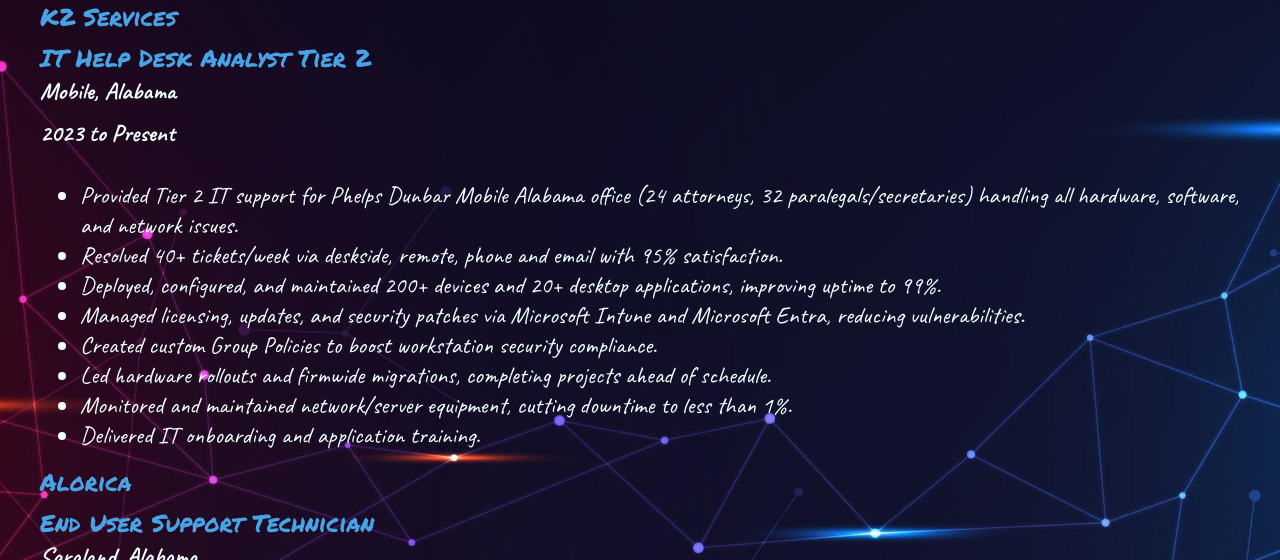
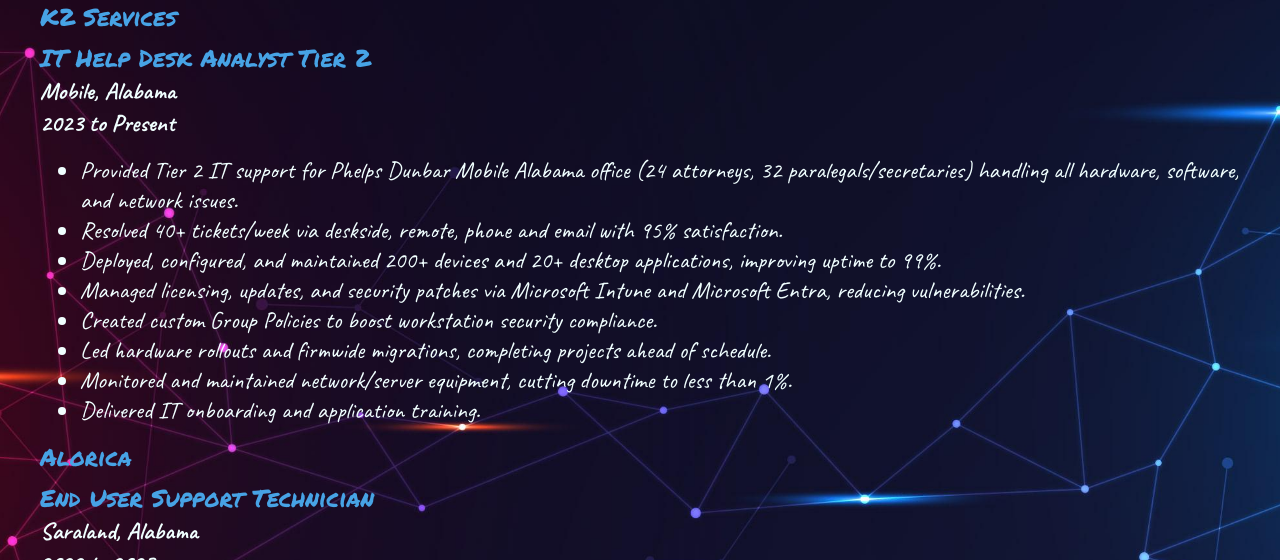
Before and after one commit to mcnizzle02/My-Site, a plain HTML site: page pages/work.html in a window 1280 px wide. Shown: the part 240-800 px from the top of the page. Drawn offline with Linux system fonts and the light colour scheme; a web font is replaced by a local one.

Commit message:
worked on the positioning of the bullet points in work.html and added the social media logos for the social media links on the reference page.

```diff
--- a/index.css
+++ b/index.css
@@ -24,6 +24,10 @@
     background-repeat: no-repeat;
     background-size: cover;
     background-position: center;
+}
+
+ul {
+  margin-top: -15px;
 }
 
 #profile-pic {
@@ -111,5 +115,5 @@
 }
 
 #timeline {
-  margin-top: -20px;
+  margin-top: -30px;
 }
```
Also changed, not shown: pages/reference.html (+1 -1 lines), images/Facebook Logo.svg (added), images/LinkedIn Logo.svg (added), images/bg_image1.jpg (deleted), images/bg_image2.jpg (deleted), images/bg_image3.jpg (deleted), images/tech_background.jpg (deleted).
